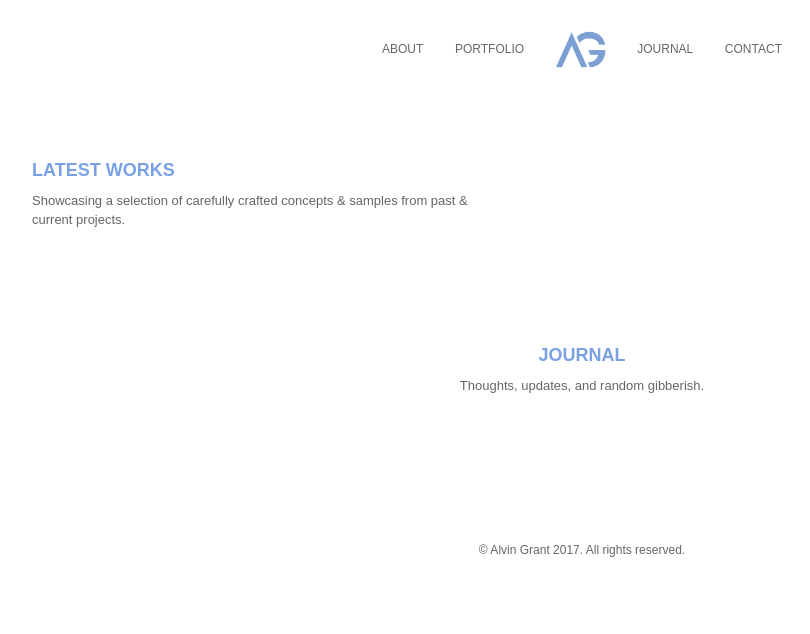
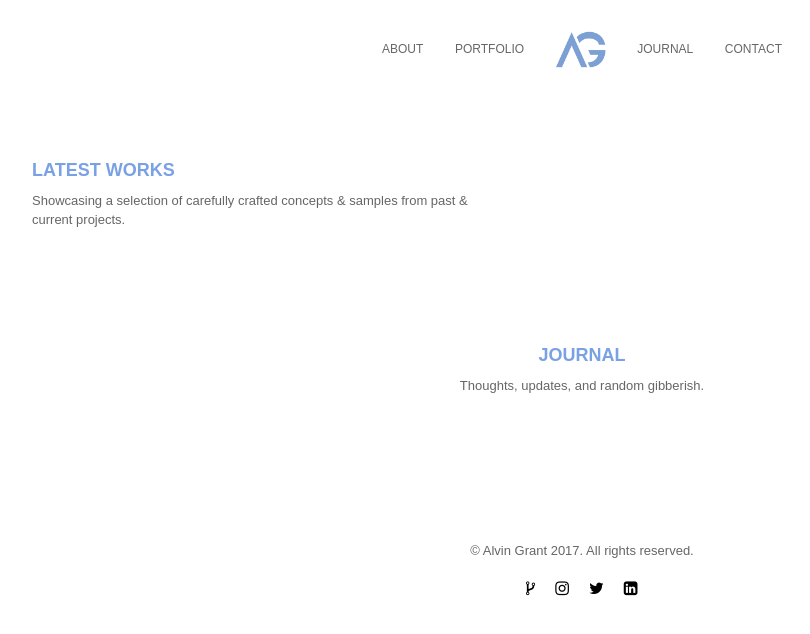
Before and after one commit to agrant12/angular-portfolio, a website: page index.html in a window 1280 px wide. Shown: the whole page, without its empty margins (58-868 px from the left). Drawn offline with nearby package versions, Linux system fonts and the light colour scheme; some packages are replaced by stand-ins of ours; no server answers.

Commit message:
Add social view to the footer view

```diff
--- a/app/sass/partials/footer.scss
+++ b/app/sass/partials/footer.scss
@@ -9,7 +9,7 @@ footer {
 	width: 100%;
 	p {
 		color: #666;
-		font-size: 12px;
+		font-size: 13px;
 		text-align: center;
 		width: 100%;
 	}
--- a/app/templates/footer.template.html
+++ b/app/templates/footer.template.html
@@ -1,3 +1,4 @@
 <footer>
 	<p>&copy; Alvin Grant 2017. All rights reserved.</p>
+	<social></social>
 </footer>
```
Also changed, not shown: assets/css/app.min.css.
